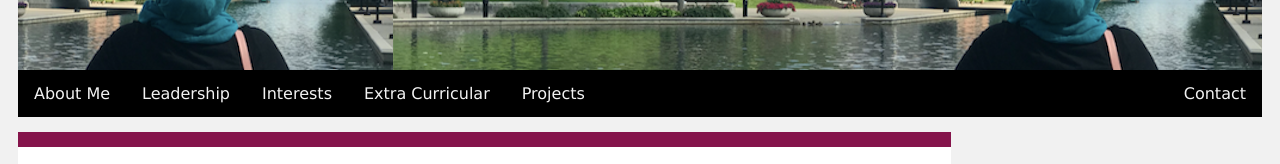
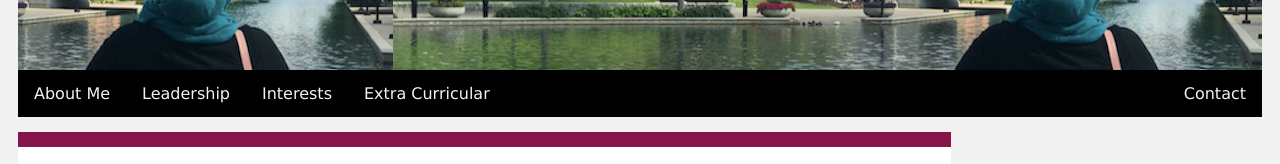
Before and after one commit to RanyaAbedelmalik/RanyaAbedelmalik.github.io, a plain HTML site: page index.html in a window 1280 px wide. Shown: the part 168-332 px from the top of the page. Drawn offline with Linux system fonts and the light colour scheme.

Commit message:
took out the projects page

```diff
--- a/index.html
+++ b/index.html
@@ -116,7 +116,7 @@ body {
   <a href="interest.html">Interests</a>
   <a href="extra.html">Extra Curricular</a>
   <a href="contact.html" style="float: right">Contact</a>
-  <a href="games.html">Projects</a>
+  <!-- <a href="games.html">Projects</a> -->
 
 </div>
 
```
